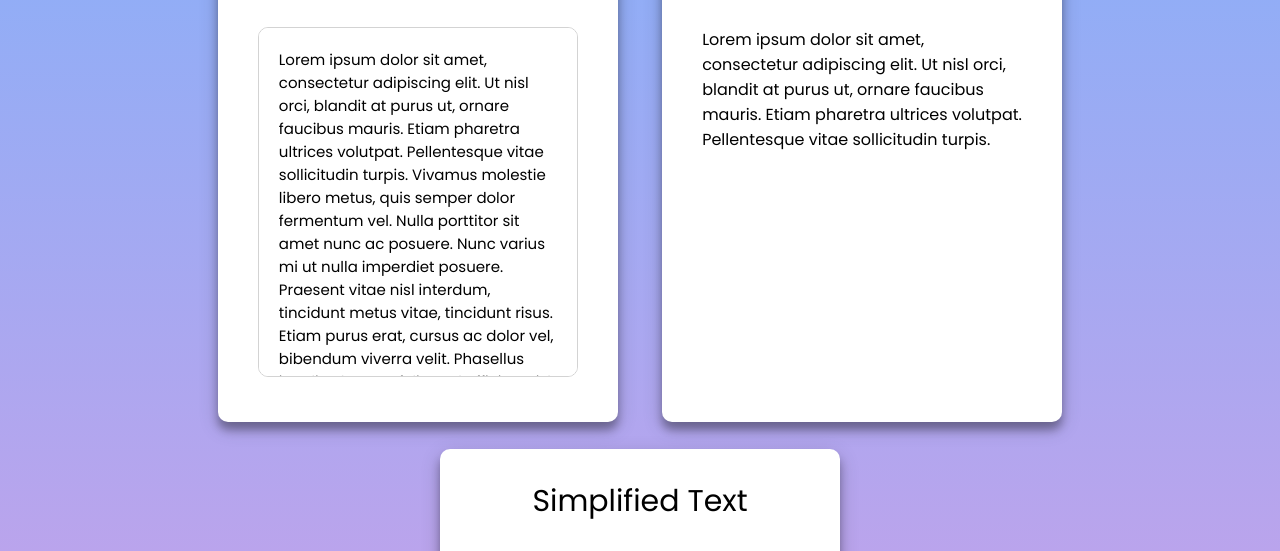
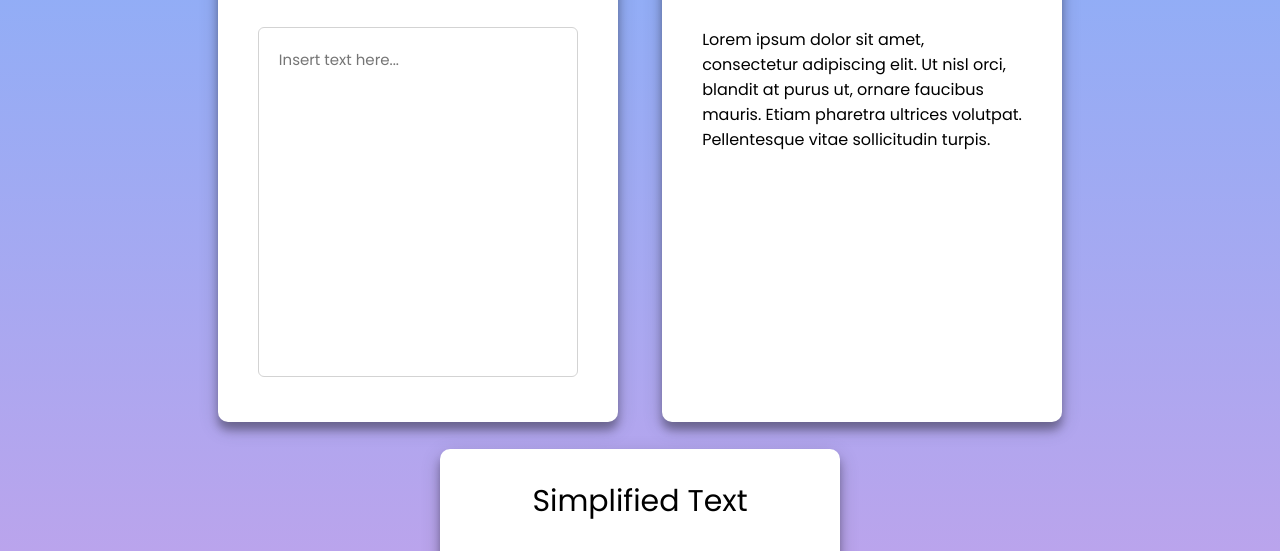
Before and after one commit to dan-builds-robots/clinical-notes-website, a plain HTML site: page index.html in a window 1280 px wide. Shown: the part 238-789 px from the top of the page. Drawn offline with Linux system fonts and the light colour scheme.

Commit message:
made the text box start off with placeholder text

```diff
--- a/index.html
+++ b/index.html
@@ -58,7 +58,7 @@
             padding: 20;
             outline: none !important;
             border:1px solid lightgray;
-            border-radius: 10px;
+            border-radius: 6px;
             /* border: none; */
             /* box-shadow: 0 0 10px #719ECE; */
 
@@ -83,9 +83,7 @@
             value="Lorem ipsum dolor sit amet, consectetur adipiscing elit. Ut nisl orci, blandit at purus ut, ornare faucibus mauris. Etiam pharetra ultrices volutpat. Pellentesque vitae sollicitudin turpis. Vivamus molestie libero metus, quis semper dolor fermentum vel. Nulla porttitor sit amet nunc ac posuere. Nunc varius mi ut nulla imperdiet posuere. Praesent vitae nisl interdum, tincidunt metus vitae, tincidunt risus. Etiam purus erat, cursus ac dolor vel, bibendum viverra velit. Phasellus iaculis placerat felis, sed efficitur nisl vehicula quis. Aliquam pellentesque pulvinar bibendum. Integer sed nisl nibh. Morbi vel auctor dui, in lacinia enim. Suspendisse vulputate eu massa sed interdum. Sed in imperdiet lorem, eu venenatis metus. Sed dictum lectus non metus efficitur, vel mollis erat bibendum."
         > -->
             <!-- <input type="text" value="asdf"> -->
-            <textarea id="original_text">Lorem ipsum dolor sit amet, consectetur adipiscing elit. Ut nisl orci, blandit at purus ut, ornare faucibus mauris. Etiam pharetra ultrices volutpat. Pellentesque vitae sollicitudin turpis. Vivamus molestie libero metus, quis semper dolor fermentum vel. Nulla porttitor sit amet nunc ac posuere. Nunc varius mi ut nulla imperdiet posuere. Praesent vitae nisl interdum, tincidunt metus vitae, tincidunt risus. Etiam purus erat, cursus ac dolor vel, bibendum viverra velit. Phasellus iaculis placerat felis, sed efficitur nisl vehicula quis. Aliquam pellentesque pulvinar bibendum. Integer sed nisl nibh. Morbi vel auctor dui, in lacinia enim. Suspendisse vulputate eu massa sed interdum. Sed in imperdiet lorem, eu venenatis metus. Sed dictum lectus non metus efficitur, vel mollis erat bibendum.
-
-            </textarea>
+            <textarea id="original_text" placeholder="Insert text here..."></textarea>
         </div>
 
         <div class="container">
```
